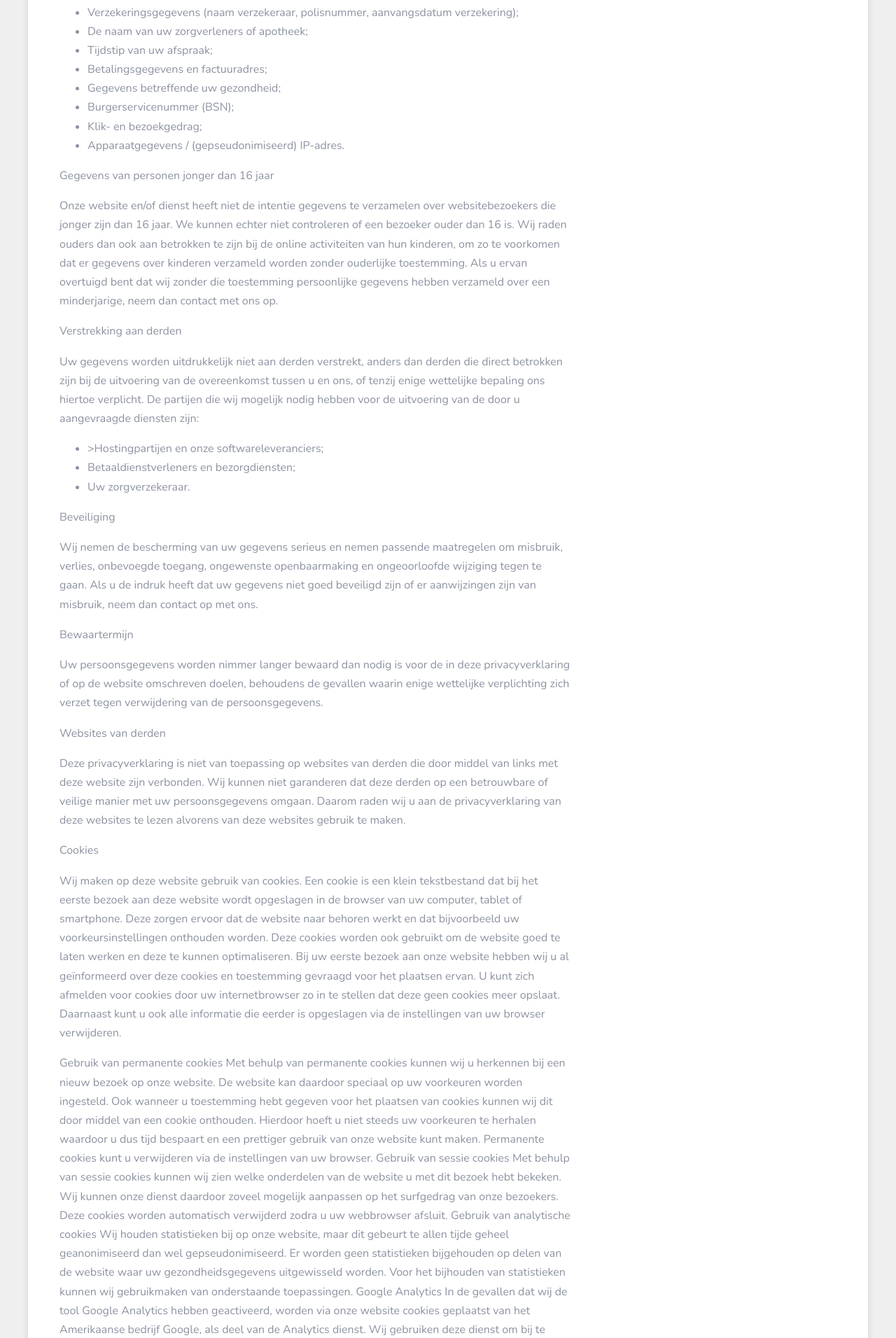
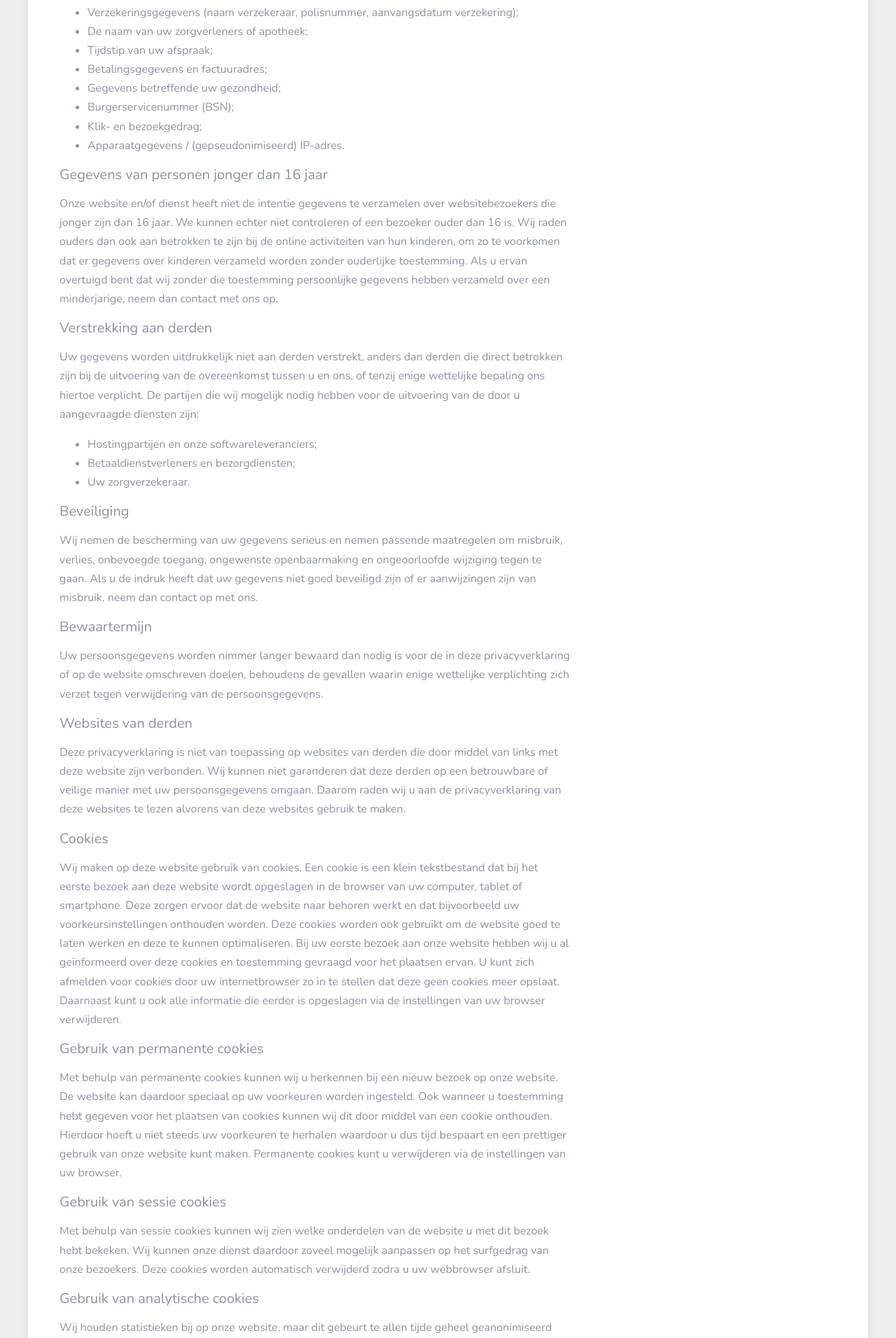
Before and after one commit to Pharm4U/WBAdjango, a Django app: page /privacy.html in a window 1280 px wide. Shown: the part 2746-4658 px from the top of the page at 70% size. Run offline with Django 5.2, Linux system fonts and the light colour scheme; some libraries are stand-ins or nearby versions; some web fonts are replaced.

Commit message:
derde herziening privacy

```diff
--- a/wbadjango/website/templates/dienstapo.html
+++ b/wbadjango/website/templates/dienstapo.html
@@ -32,10 +32,10 @@
         <div class="row">
           <div class="col-md-6 col-lg-8 mb-4 mb-lg-0">
             <div class="block-7">
-              <h3 class="footer-heading mb-4"><strong class="text-primary"></strong></h3>
+              <h4 class="footer-heading mb-4">Dienst Apotheek<strong class="text-primary"></strong></h4>
               <p><h4></h4><br><hr>
 
-                <h3 class="footer-heading mb-4">Dienst <strong class="text-primary">Apotheek</strong></h3>
+                <h5 class="footer-heading mb-4">Dienst <strong class="text-primary">Apotheek</strong></h5>
 
                 <p>Voor spoedgevallen buiten de openingsuren kunt u naar de Wilhelmina apotheek.<br> ’s Avonds, ’s nachts en in het weekend bereikbaar.</p>
 
--- a/wbadjango/website/templates/openingstijden.html
+++ b/wbadjango/website/templates/openingstijden.html
@@ -35,7 +35,7 @@
               <h3 class="footer-heading mb-4"><strong class="text-primary"></strong></h3>
               <p><h4>Openingstijden</h4><br><hr>
                 <div class="col-lg-8 mx-auto mb-5 mb-lg-0">
-                  <h3 class="footer-heading mb-4">Openingstijden</h3>
+                  <h5 class="footer-heading mb-4">Openingstijden</h5>
                   <table>
                     <tr>
                         <td class="day">Maandag</td>
--- a/wbadjango/website/templates/privacy.html
+++ b/wbadjango/website/templates/privacy.html
@@ -86,63 +86,69 @@
             </li><li>Klik- en bezoekgedrag;
             </li><li>Apparaatgegevens / (gepseudonimiseerd) IP-adres.
             </li></ul>
-            <p>Gegevens van personen jonger dan 16 jaar</p>
+            <p><h5>Gegevens van personen jonger dan 16 jaar</h5></p>
             <p>Onze website en/of dienst heeft niet de intentie gegevens te verzamelen over websitebezoekers die jonger zijn dan 16 jaar. We kunnen echter niet controleren of een bezoeker ouder dan 16 is. Wij raden ouders dan ook aan betrokken te zijn bij de online activiteiten van hun kinderen, om zo te voorkomen dat er gegevens over kinderen verzameld worden zonder ouderlijke toestemming. Als u ervan overtuigd bent dat wij zonder die toestemming persoonlijke gegevens hebben verzameld over een minderjarige, neem dan contact met ons op.
             </p>
-            <p>Verstrekking aan derden</p>
+            <p><h5>Verstrekking aan derden</h5></p>
             <p>Uw gegevens worden uitdrukkelijk niet aan derden verstrekt, anders dan derden die direct betrokken zijn bij de uitvoering van de overeenkomst tussen u en ons, of tenzij enige wettelijke bepaling ons hiertoe verplicht. De partijen die wij mogelijk nodig hebben voor de uitvoering van de door u aangevraagde diensten zijn:
             </p><ul>
-            <li>>Hostingpartijen en onze softwareleveranciers;
+            <li>Hostingpartijen en onze softwareleveranciers;
             </li><li>Betaaldienstverleners en bezorgdiensten;
             </li><li>Uw zorgverzekeraar.
             </li></ul>
-            <p>Beveiliging</p>
+            <p><h5>Beveiliging</h5></p>
             <p>Wij nemen de bescherming van uw gegevens serieus en nemen passende maatregelen om misbruik, verlies, onbevoegde toegang, ongewenste openbaarmaking en ongeoorloofde wijziging tegen te gaan. Als u de indruk heeft dat uw gegevens niet goed beveiligd zijn of er aanwijzingen zijn van misbruik, neem dan contact op met ons.
             </p>
-            <p>Bewaartermijn</p>
+            <p><h5>Bewaartermijn</h5></p>
             <p>Uw persoonsgegevens worden nimmer langer bewaard dan nodig is voor de in deze privacyverklaring of op de website omschreven doelen, behoudens de gevallen waarin enige wettelijke verplichting zich verzet tegen verwijdering van de persoonsgegevens.
             </p>
-            <p>Websites van derden</p>
+            <p><h5>Websites van derden</h5></p>
             <p>Deze privacyverklaring is niet van toepassing op websites van derden die door middel van links met deze website zijn verbonden. Wij kunnen niet garanderen dat deze derden op een betrouwbare of veilige manier met uw persoonsgegevens omgaan. Daarom raden wij u aan de privacyverklaring van deze websites te lezen alvorens van deze websites gebruik te maken.
             </p>
-            <p>Cookies</p>
+            <p><h5>Cookies</h5></p>
             <p>Wij maken op deze website gebruik van cookies. Een cookie is een klein tekstbestand dat bij het eerste bezoek aan deze website wordt opgeslagen in de browser van uw computer, tablet of smartphone. Deze zorgen ervoor dat de website naar behoren werkt en dat bijvoorbeeld uw voorkeursinstellingen onthouden worden. Deze cookies worden ook gebruikt om de website goed te laten werken en deze te kunnen optimaliseren. Bij uw eerste bezoek aan onze website hebben wij u al geïnformeerd over deze cookies en toestemming gevraagd voor het plaatsen ervan. U kunt zich afmelden voor cookies door uw internetbrowser zo in te stellen dat deze geen cookies meer opslaat. Daarnaast kunt u ook alle informatie die eerder is opgeslagen via de instellingen van uw browser verwijderen.
             </p>
-            Gebruik van permanente cookies
+            <p><h5>Gebruik van permanente cookies</h5></p>
             Met behulp van permanente cookies kunnen wij u herkennen bij een nieuw bezoek op onze website. De website kan daardoor speciaal op uw voorkeuren worden ingesteld. Ook wanneer u toestemming hebt gegeven voor het plaatsen van cookies kunnen wij dit door middel van een cookie onthouden. Hierdoor hoeft u niet steeds uw voorkeuren te herhalen waardoor u dus tijd bespaart en een prettiger gebruik van onze website kunt maken. Permanente cookies kunt u verwijderen via de instellingen van uw browser.
 
-            Gebruik van sessie cookies
+            <p><h5>Gebruik van sessie cookies</h5></p>
             Met behulp van sessie cookies kunnen wij zien welke onderdelen van de website u met dit bezoek hebt bekeken. Wij kunnen onze dienst daardoor zoveel mogelijk aanpassen op het surfgedrag van onze bezoekers. Deze cookies worden automatisch verwijderd zodra u uw webbrowser afsluit.
 
-            Gebruik van analytische cookies
+            <p><h5>Gebruik van analytische cookies</h5></p>
             Wij houden statistieken bij op onze website, maar dit gebeurt te allen tijde geheel geanonimiseerd dan wel gepseudonimiseerd. Er worden geen statistieken bijgehouden op delen van de website waar uw gezondheidsgegevens uitgewisseld worden. Voor het bijhouden van statistieken kunnen wij gebruikmaken van onderstaande toepassingen.
 
-            Google Analytics
+            <p><h5>Google Analytics</h5></p>
             In de gevallen dat wij de tool Google Analytics hebben geactiveerd, worden via onze website cookies geplaatst van het Amerikaanse bedrijf Google, als deel van de Analytics dienst. Wij gebruiken deze dienst om bij te houden en rapportages te krijgen over hoe bezoekers de website gebruiken. Deze tool is privacyvriendelijk ingesteld. Zo hebben wij Google niet toegestaan de verkregen Analytics informatie te gebruiken voor andere Google-diensten, wij laten de IP-adressen pseudonimiseren en hebben een verwerkersovereenkomst met Google gesloten.
             De informatie die door Google wordt verzameld, wordt overgebracht naar en opgeslagen op servers in de Verenigde Staten. Google stelt zich te houden aan de Privacy Shield principles en is aangesloten bij het Privacy Shield-programma van het Amerikaanse Ministerie van Handel. Dit houdt in dat er sprake is van een passend beschermingsniveau voor de verwerking van eventuele persoonsgegevens.
 
-            Matomo Analytics (Piwik)
+            <p><h5>Matomo Analytics (Piwik)</h5></p>
             In het geval dat wij de tool van Matomo Analytics hebben geactiveerd, dan worden er (first party) cookies geplaatst om bezoekersstatistieken bij te houden. Het biedt ons de mogelijkheid om in kaart te brengen hoe bezoekers onze website gebruiken (hoelang je op een pagina blijft, van welke pagina je hier terecht bent gekomen en om het aantal unieke bezoekers te tellen). Alle gegevens blijven op onze server staan en worden nooit gedeeld met andere partijen.
 
-            Wijzigingen in deze privacy- en cookieverklaring
+            <p><h5>Wijzigingen in deze privacy- en cookieverklaring</h5></p>
             Wij behouden ons het recht voor om wijzigingen aan te brengen in deze verklaring. Het verdient aanbeveling om deze verklaring geregeld te raadplegen, zodat u van deze wijzigingen op de hoogte bent.
 
-            Inzage, wijzigen en verwijderen van uw gegevens
+            <p><h5>Inzage, wijzigen en verwijderen van uw gegevens</h5></p>
             U heeft het recht om uw persoonsgegevens in te zien, te corrigeren of te verwijderen. Daarnaast heeft u het recht om uw eventuele toestemming voor de gegevensverwerking in te trekken of bezwaar te maken tegen de verwerking van uw persoonsgegevens door Apotheek Westerbork en heeft u het recht op gegevensoverdraagbaarheid. Dat betekent dat u bij ons een verzoek kunt indienen om de persoonsgegevens die wij van u beschikken in een computerbestand naar u of een ander, door u genoemde organisatie, te sturen. U kunt een verzoek tot inzage, correctie, verwijdering, gegevensoverdraging van uw persoonsgegevens of verzoek tot intrekking van uw toestemming of bezwaar op de verwerking van uw persoonsgegevens sturen naar de onderstaande contactgegevens. We reageren zo snel mogelijk op uw verzoek. Zorg ervoor dat u duidelijk aangeeft wie u bent, zodat wij zeker weten dat we geen gegevens van de verkeerde persoon aanpassen of verwijderen.
 
-            Autoriteit Persoonsgegevens
+            <p><h5>Autoriteit Persoonsgegevens</h5></p>
             Apotheek Westerbork wil u er tevens op wijzen dat u de mogelijkheid heeft om een klacht in te dienen bij de toezichthouder in het land waar u bent gevestigd. In Nederland heet de toezichthouder de Autoriteit Persoonsgegevens.
 
-            Vragen en feedback
+            <p><h5>Vragen en feedback</h5></p>
             We controleren regelmatig of we aan dit privacybeleid voldoen. Als u vragen heeft over dit privacybeleid, kunt u contact met ons opnemen door middel van de onderstaande contactgegevens.
 
-            Contact
-            Apotheek Westerbork BV
-            Groeneweg 3
-            9431BJ Westerbork
+            <p><h5>Contact</h5></p>
+            <p>Apotheek Westerbork </p>
 
-            E-mail:info@apotheekwesterbork.nl
-            Telefoon:0593 37 15 90
+
+            <div class="col-md-6 col-lg-3">
+              <div class="block-5 mb-5">
+                <h3 class="footer-heading mb-4"></h3>
+                <ul class="list-unstyled">
+                  <li class="address">Groeneweg 3 <br> 9431 BJ <br> Westerbork</li>
+                  <li class="phone"><a href="tel:+31593371590">0593 371590</a></li>
+                  <li class="email"><a href="mailto: info@apotheekwesterbork.nl">info@apotheekwesterbork.nl</a></li>
+                </ul>
+              </div>
             </div>
             </div>
 
```
Also changed, not shown: wbadjango/website/templates/onsteam.html (+6 -6 lines).
